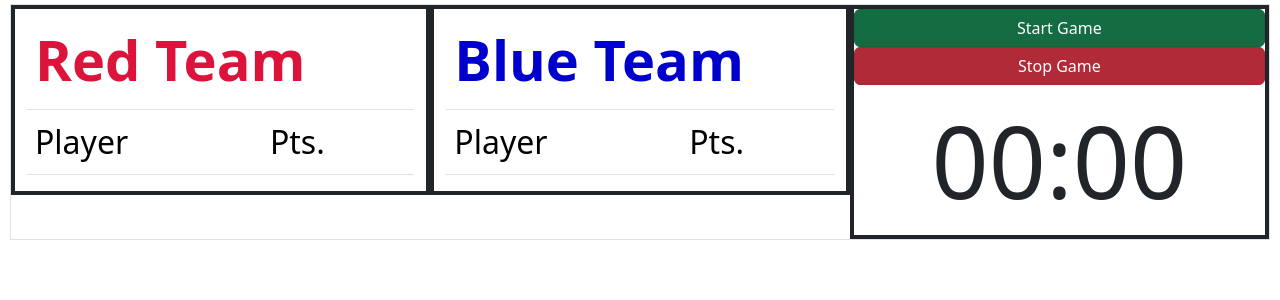
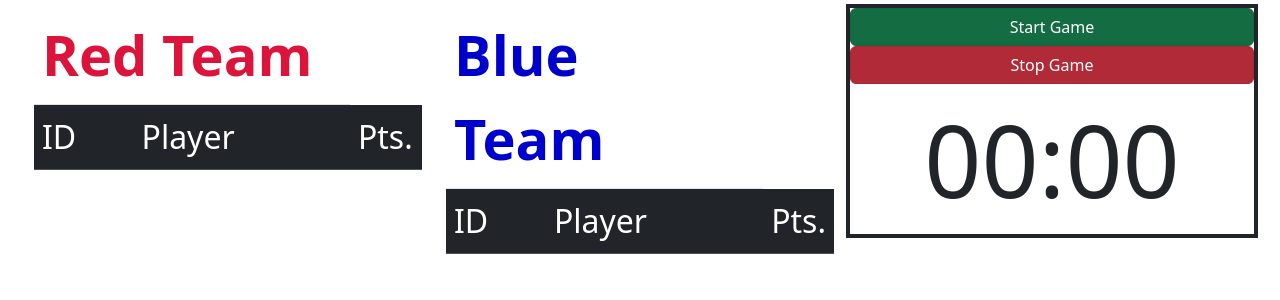
Before and after one commit to CharlesMortensen/SoftwareEngineeringProject1, a Django app: template lasertag/home/templates/home/game_action.html in a window 1280 px wide. Shown: the part 56-356 px from the top of the page. Run offline with Django 4.2, Linux system fonts and the light colour scheme; the template is opened without the code that fills it, so the values that code supplies are empty; some libraries are stand-ins or nearby versions.

Commit message:
Made the tables look like fire

```diff
--- a/lasertag/home/templates/home/game_action.html
+++ b/lasertag/home/templates/home/game_action.html
@@ -38,37 +38,50 @@
         tried yet. This is important because it will affec the height of everything else inside of it, namely the
         height division between timer and the combat record. (this is bordered purely as a debugging tool and can be
         removed later.)-->
-        <div class="row h-100 border" style="margin-top:60px;margin-left:10px;margin-right:10px">
+        <div class="container-fluid">
+            <div class="row" style="margin-top:60px;margin-left:10px;margin-right:10px">
                 <!--Red team col, it inlcudes the table that will be written systematically -->
-            <div class="col-md-4 border border-4 border-dark h-100">
+                <div class="col-md-4 h-100">
                     <table class="table">
+                        <thead>
                             <tr>
                                 <th id="redHeading" colspan="2">Red Team</th>
                             </tr>
+                        </thead>
+                        <thead class="table-dark">
                             <tr>
-                        <td>Player</td><td>Pts.</td>
+                                <td>ID</td><td>Player</td><td>Pts.</td>
                             </tr>
+                        </thead>
+                        <tbody>
                             {% for red_player in red_team %}
                             <tr>
-                            <td>{{red_player.player_info.id}} | {{red_player.player_info.codename}}</td><td><div id="red_pts_{{red_player.player_info.id}}">0</div></td>
+                                <td>{{red_player.player_info.id}}</td><td>{{red_player.player_info.codename}}</td><td><div id="red_pts_{{red_player.player_info.id}}">0</div></td>
                             </tr>
                             {% endfor %}
+                        </tbody>
                     </table>
                 </div>
                 <!--Blue team col, includes table to be written systematically -->
-            <div class="col-md-4 border border-4 border-dark h-100">
+                <div class="col-md-4 h-100">
                     <table class="table">
+                        <thead>
                             <tr>
                                 <th id="blueHeading" colspan="2">Blue Team</th>
                             </tr>
+                        </thead>
+                        <thead class="table-dark">
                             <tr>
-                        <td>Player</td><td>Pts.</td>
+                                <td>ID</td><td>Player</td><td>Pts.</td>
                             </tr>
+                        </thead>
+                        <tbody>
                             {% for blue_player in blue_team %}
                             <tr>
-                            <td>{{blue_player.player_info.id}} | {{blue_player.player_info.codename}}</td><td><div id="red_pts_{{blue_player.player_info.id}}">0</div></td>
+                                <td>{{blue_player.player_info.id}}</td><td>{{blue_player.player_info.codename}}</td><td><div id="blue_pts_{{blue_player.player_info.id}}">0</div></td>
                             </tr>
                             {% endfor %}
+                        </tbody>
                     </table>
                 </div>
                 <!--Timer and combat record col, turned buttons into buttons, the timer works fine from what Charles can
@@ -95,6 +108,8 @@
                     </div>
                 </div>
             </div>
+        </div>
+
 
         <!--Charles didn't touch this bc he didn't know what it did. The warning timer is completely unchanged,
         (and probably ugly, idk) Charles is open to try to fix that stuff later when we aren't on as much of a time crunch.-->
```
Lines whose indentation alone changed are shown as unchanged.
